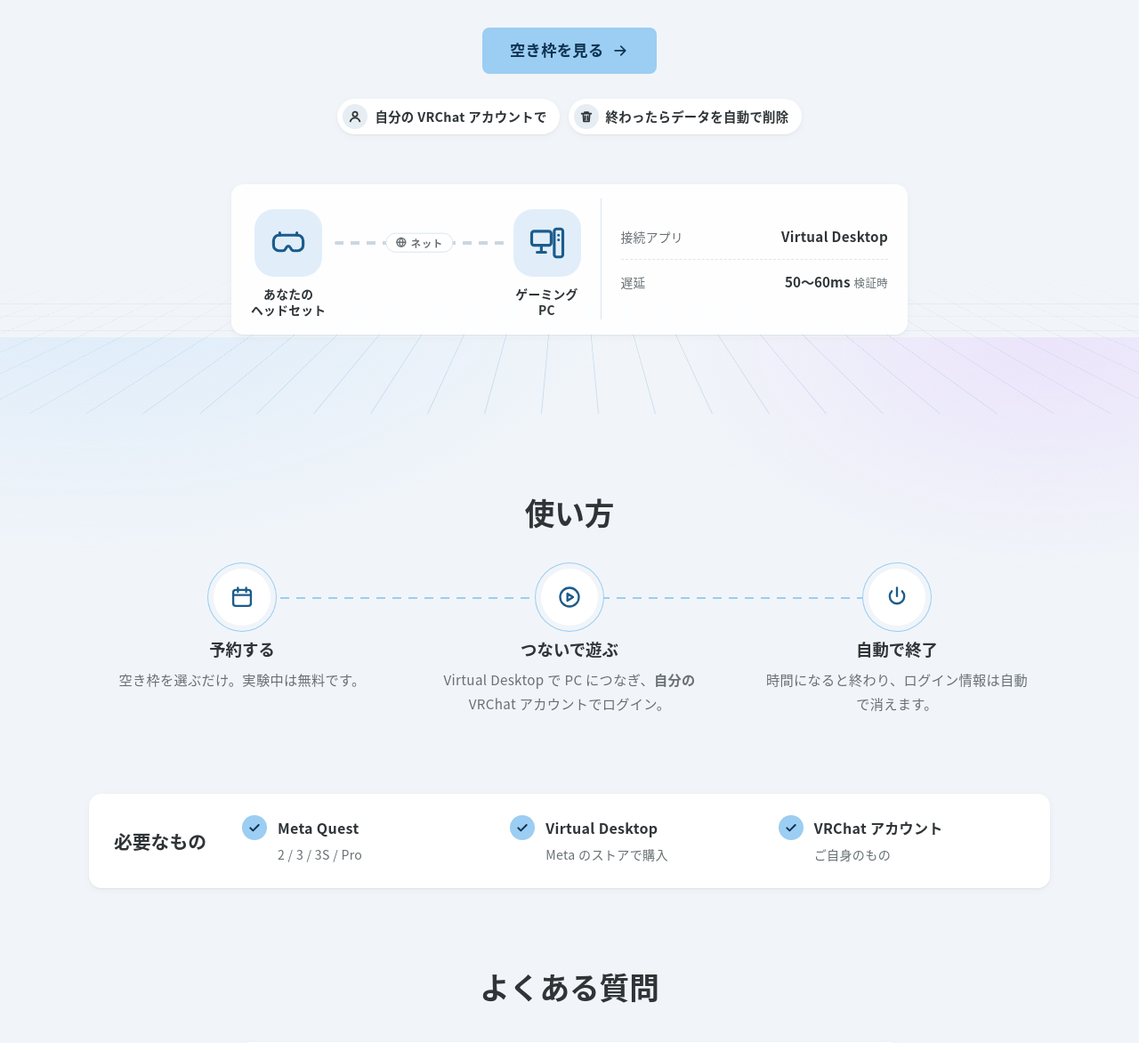
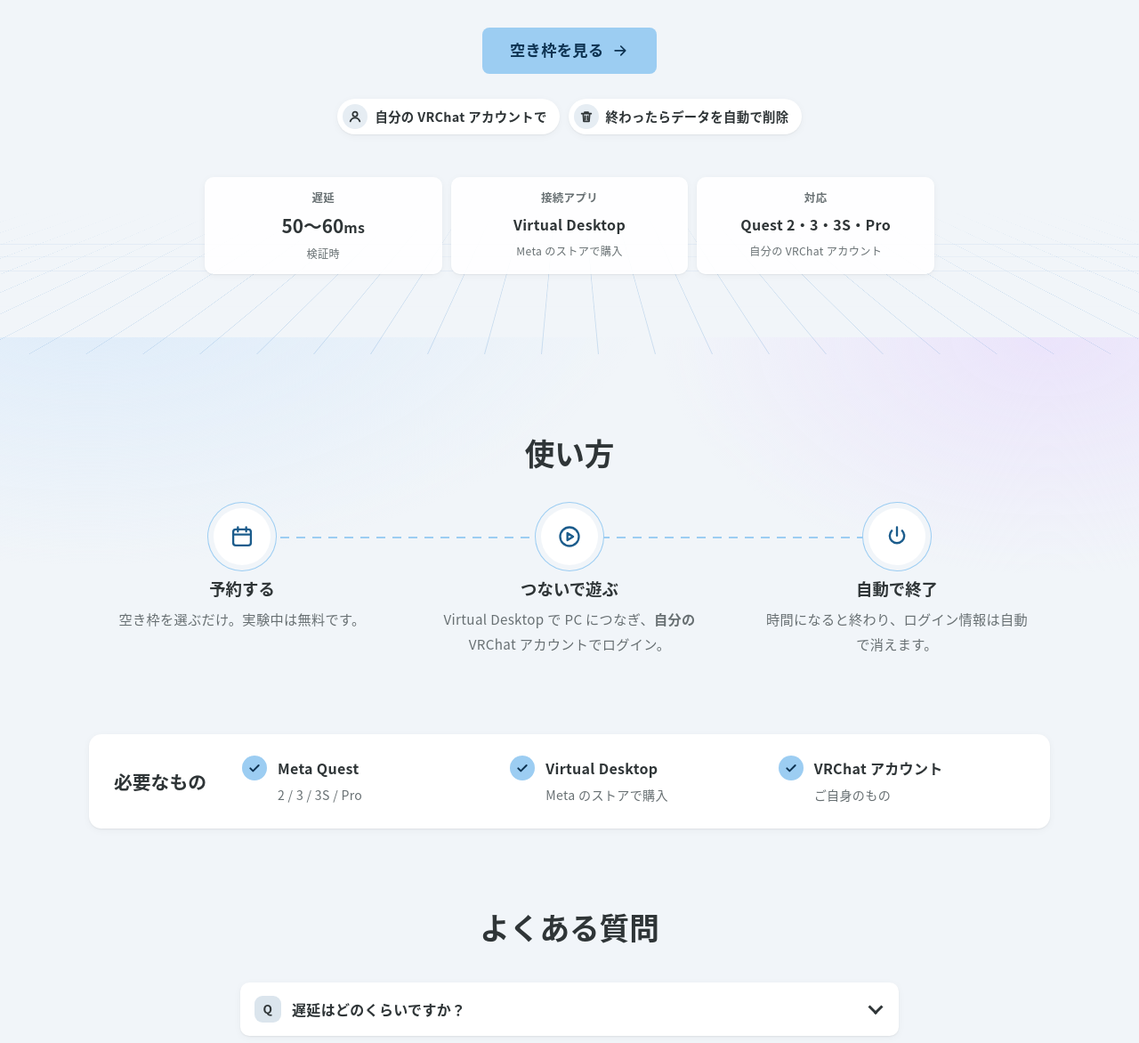
Before and after one commit to lihitothird-alt/Geaspec, a FastAPI app: page /vrchat in a window 1280 px wide. Shown: the part 421-1593 px from the top of the page at 89% size. Run offline with FastAPI, Linux system fonts and the light colour scheme; data that the repository does not hold is empty; some web fonts are replaced.

Commit message:
VR entrance: three key facts instead of the connection figure; lender app in VR blue
Co-Authored-By: Claude Opus 5.5 <noreply@anthropic.com>
Claude-Session: https://claude.ai/code/session_01CrzQPaUK2gPmFSV9Kby7iU

```diff
--- a/agent/tray.py
+++ b/agent/tray.py
@@ -15,7 +15,7 @@ from pathlib import Path
 log = logging.getLogger("geaspec.tray")
 
 # 状態の色 (画面の色と同じ)
-TONE_COLORS = {"ok": "#2fae8a", "busy": "#1d7a62", "warn": "#d9a520", "bad": "#d0464f"}
+TONE_COLORS = {"ok": "#2fae8a", "busy": "#1f6aa3", "warn": "#d9a520", "bad": "#d0464f"}
 # アプリのアイコン (Geaspec のロゴ)。インストール先ではアプリと同じフォルダに入る
 ICON_PATH = Path(__file__).with_name("geaspec.ico")
 
--- a/server/app/static/style.css
+++ b/server/app/static/style.css
@@ -1720,3 +1720,41 @@ body.theme-gamedev::before {
 .footer-cols a { padding: 6px 0; color: var(--text); font-size: .9rem; text-decoration: none; }
 .footer-cols a:hover { text-decoration: underline; }
 @media (max-width: 600px) { .footer-cols { grid-template-columns: 1fr 1fr; } }
+
+/* Geaspec VR の接続の図 (2): Quest → だれかのゲーミングPC を太い線と流れる点でつなぎ、大事な数字を 3 つ並べる */
+.vrc { max-width: 820px; margin: clamp(32px, 5vw, 56px) auto 0; padding: 28px 28px 22px; }
+.vrc-link { display: grid; grid-template-columns: auto minmax(80px, 1fr) auto; align-items: center; gap: 12px; }
+.vrc-node { display: grid; justify-items: center; gap: 6px; text-align: center; min-width: 120px; }
+.vrc-node strong { font-size: 1rem; }
+.vrc-node small { color: var(--text-muted); font-size: .82rem; }
+.vrc-ic { width: 76px; height: 76px; border-radius: 22px; display: grid; place-items: center; background: var(--mint-soft); color: var(--mint-ink); }
+.vrc-ic.pc { background: var(--primary); color: var(--on-primary); }
+.vrc-ic .i { width: 40px; height: 40px; }
+.vrc-wire { display: grid; justify-items: center; gap: 10px; margin-bottom: 40px; }
+.vrc-line { position: relative; width: 100%; height: 4px; border-radius: 999px; background: color-mix(in srgb, var(--primary) 45%, transparent); overflow: hidden; }
+.vrc-line i { position: absolute; top: 0; width: 18%; height: 100%; border-radius: inherit; background: var(--mint-ink); animation: vrc-flow 2.4s linear infinite; }
+.vrc-line i:nth-child(2) { animation-delay: .8s; }
+.vrc-line i:nth-child(3) { animation-delay: 1.6s; }
+@keyframes vrc-flow { from { left: -20%; } to { left: 100%; } }
+.vrc-tag { display: inline-flex; align-items: center; gap: 6px; padding: 4px 12px; border-radius: 999px; background: var(--surface-2); font-size: .82rem; font-weight: 700; color: var(--text); }
+.vrc-tag .i { width: 15px; height: 15px; }
+.vrc-stats { display: grid; grid-template-columns: repeat(3, minmax(0, 1fr)); gap: 10px; margin: 22px 0 0; }
+.vrc-stats div { padding: 12px 14px; border-radius: var(--radius); background: var(--surface-2); display: grid; gap: 2px; }
+.vrc-stats dt { font-size: .78rem; color: var(--text-muted); font-weight: 700; }
+.vrc-stats dd { margin: 0; font-weight: 800; font-size: 1rem; }
+.vrc-stats dd .num { font-size: 1.3rem; }
+.vrc-stats small { font-size: .76rem; color: var(--text-muted); }
+@media (prefers-reduced-motion: reduce) { .vrc-line i { animation: none; left: 41%; } }
+@media (max-width: 640px) {
+  .vrc { padding: 20px 16px 16px; }
+  .vrc-node { min-width: 0; }
+  .vrc-node strong { font-size: .88rem; }
+  .vrc-node small { display: none; }
+  .vrc-ic { width: 60px; height: 60px; border-radius: 18px; }
+  .vrc-ic .i { width: 32px; height: 32px; }
+  .vrc-wire { margin-bottom: 30px; }
+  .vrc-tag { font-size: .72rem; padding: 3px 8px; }
+  .vrc-stats { grid-template-columns: 1fr; }
+}
+.vrc-strip { max-width: 820px; margin: clamp(32px, 5vw, 48px) auto 0; }
+.vrc-strip div { background: color-mix(in srgb, var(--surface) 90%, transparent); box-shadow: var(--shadow); text-align: center; justify-items: center; }
--- a/server/app/templates/vrchat.html
+++ b/server/app/templates/vrchat.html
@@ -17,17 +17,11 @@
   </div>
 
   <div class="wrap">
-    <figure class="hud vr-link">
-      <div class="hud-link" role="img" aria-label="あなたの VR ヘッドセットから、インターネット越しにゲーミングPCに接続するイメージ">
-        <div class="node quest"><span class="node-ic"><svg class="i"><use href="#i-quest"/></svg></span>あなたの<br>ヘッドセット</div>
-        <div class="wire"><span class="tag"><svg class="i"><use href="#i-globe"/></svg>ネット</span></div>
-        <div class="node pc"><span class="node-ic"><svg class="i"><use href="#i-pc"/></svg></span>ゲーミング<br>PC</div>
-      </div>
-      <dl class="hud-specs">
-        <div><dt>接続アプリ</dt><dd>Virtual Desktop</dd></div>
-        <div><dt>遅延</dt><dd><span class="num">50〜60</span>ms <small>検証時</small></dd></div>
-      </dl>
-    </figure>
+    <dl class="vrc-stats vrc-strip" aria-label="Geaspec VR のポイント">
+      <div><dt>遅延</dt><dd><span class="num">50〜60</span>ms</dd><small>検証時</small></div>
+      <div><dt>接続アプリ</dt><dd>Virtual Desktop</dd><small>Meta のストアで購入</small></div>
+      <div><dt>対応</dt><dd>Quest 2・3・3S・Pro</dd><small>自分の VRChat アカウント</small></div>
+    </dl>
   </div>
 </section>
 
--- a/server/app/version.py
+++ b/server/app/version.py
@@ -14,6 +14,8 @@ CHANGES: dict[str, list[str]] = {
         "トップの上のメニューから、サービスへのリンクを外しました（入口はページの中のカードです）",
         "フォロー機能を画面から外しました（空き枠の「フォロー中」とメニュー）",
         "いちばん下の案内を「Geaspec」「サービス」「規約」の3つの列に整理しました",
+        "Geaspec VR の入口の接続の図をやめて、遅延・接続アプリ・対応機種の3つだけにしました",
+        "貸し手アプリ（Geaspec VR のアプリ）の色を、ミントから VR の淡い青にしました",
     ],
     "0.7.48": [
         "トップページを、Geaspec AI と Geaspec VR を選ぶ入口だけにしました。ゲーム開発はやめました",
```
Also changed, not shown: agent/geaspec_gui.py (+15 -12 lines).
